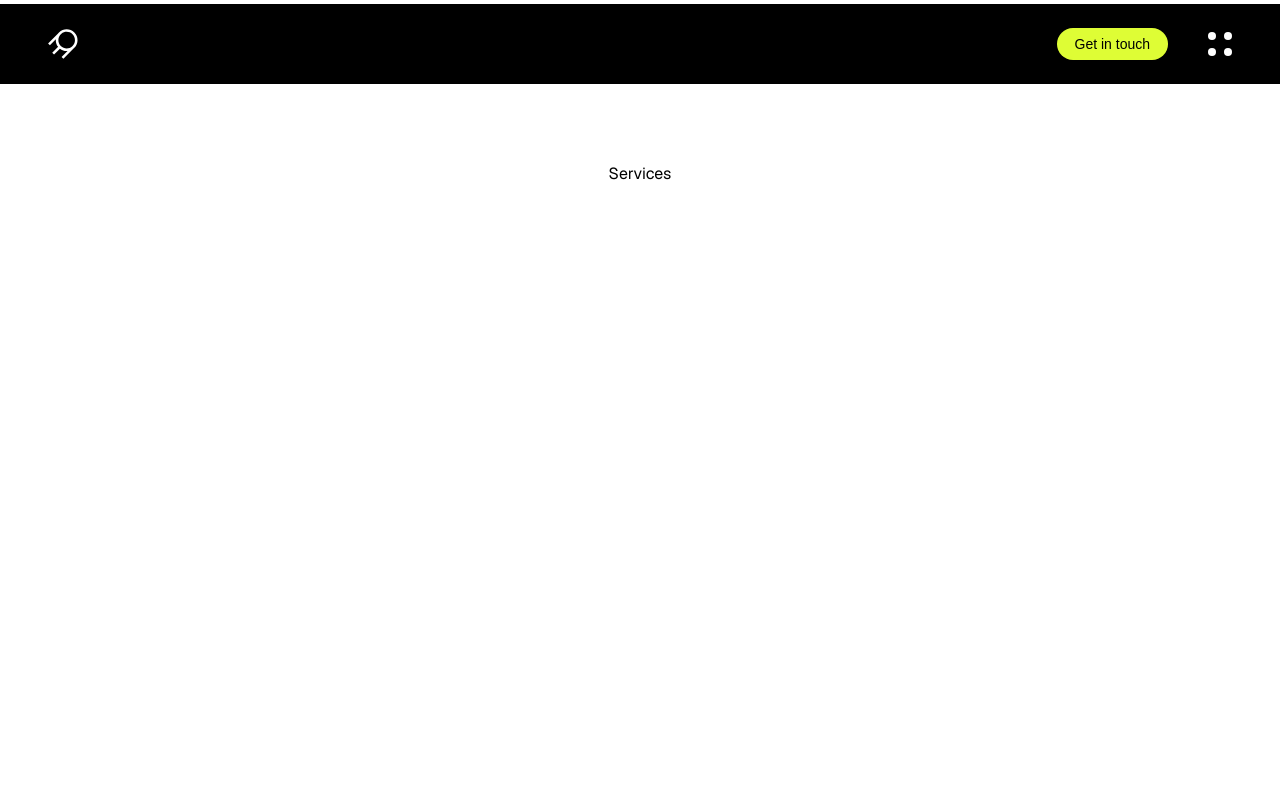
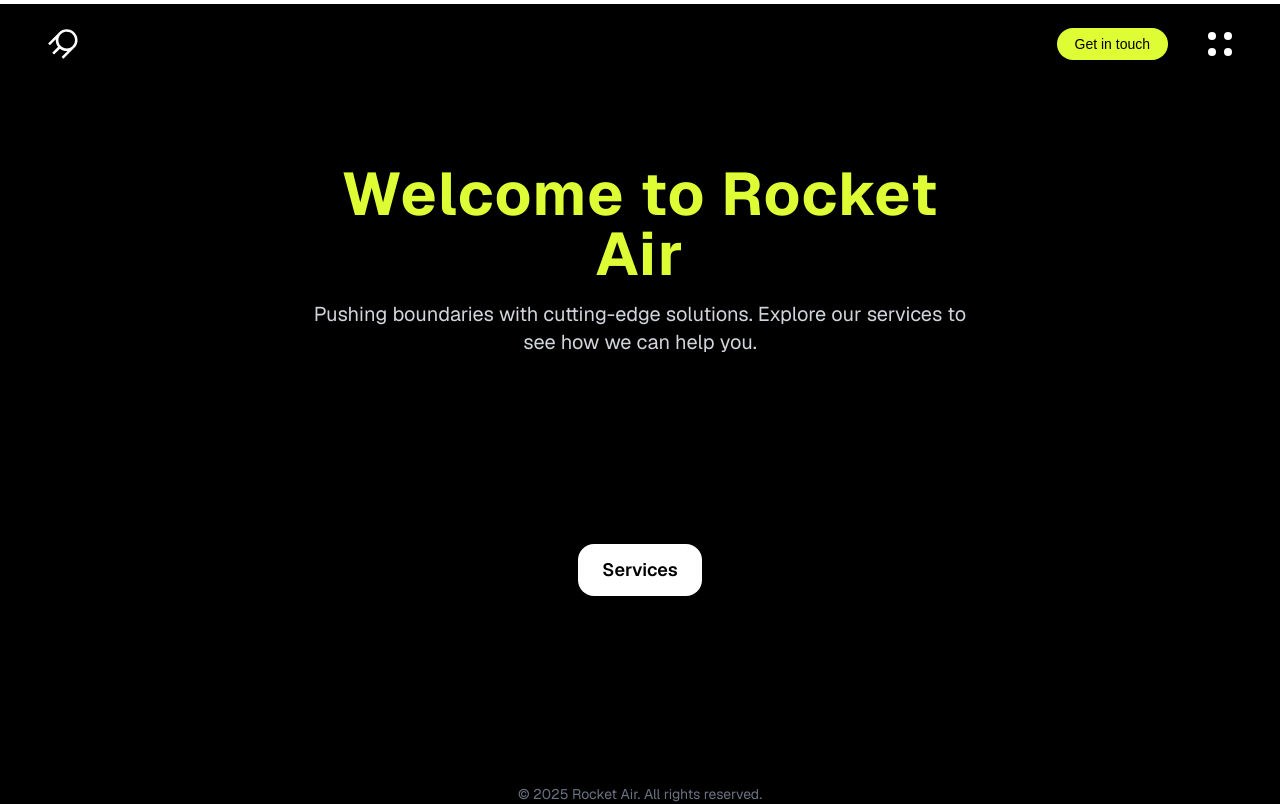
Before and after one commit to DNahar74/rocket-air-clone, a Next.js app: page / in a window 1280 px wide. Shown: the top 804 px of the page. Built offline with nearby package versions, Linux system fonts and the light colour scheme.

Commit message:
modified the homepage

```diff
--- a/src/app/page.tsx
+++ b/src/app/page.tsx
@@ -2,10 +2,28 @@ import Link from "next/link";
 
 export default function Home() {
   return (
-    <div className="grid grid-rows-[20px_1fr_20px] items-center justify-items-center min-h-screen p-8 pb-20 gap-16 sm:p-20 font-[family-name:var(--font-geist-sans)]">
-      <Link href="/services" className="bg-white px-4 py-2 rounded-2xl text-black hover:shadow-4xl hover:shadow-emerald-400">
+    <div className="grid grid-rows-[auto_1fr_auto] items-center justify-items-center min-h-screen p-8 pb-20 gap-16 sm:p-20 font-[family-name:var(--font-geist-sans)] bg-black text-white">
+
+      {/* Hero Section */}
+      <div className="text-center max-w-2xl">
+        <h1 className="text-4xl sm:text-6xl font-bold tracking-wide text-[#DEFD35]">
+          Welcome to Rocket Air
+        </h1>
+        <p className="mt-4 text-lg sm:text-xl text-gray-300">
+          Pushing boundaries with cutting-edge solutions. Explore our services to see how we can help you.
+        </p>
+      </div>
+
+      {/* Services Button */}
+      <Link
+        href="/services"
+        className="bg-white px-6 py-3 rounded-2xl text-black text-lg font-semibold transition-all duration-300 ease-in-out transform hover:scale-105 hover:bg-[#DEFD35] hover:text-black hover:shadow-[0_4px_15px_rgba(222,253,53,0.4)] active:scale-95"
+      >
         Services
       </Link>
+
+      {/* Footer */}
+      <p className="text-sm text-gray-500">© {new Date().getFullYear()} Rocket Air. All rights reserved.</p>
     </div>
   );
 }
```
